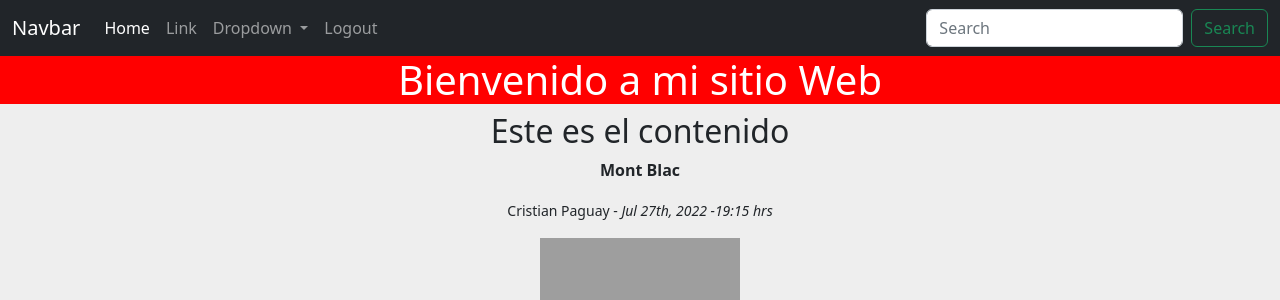
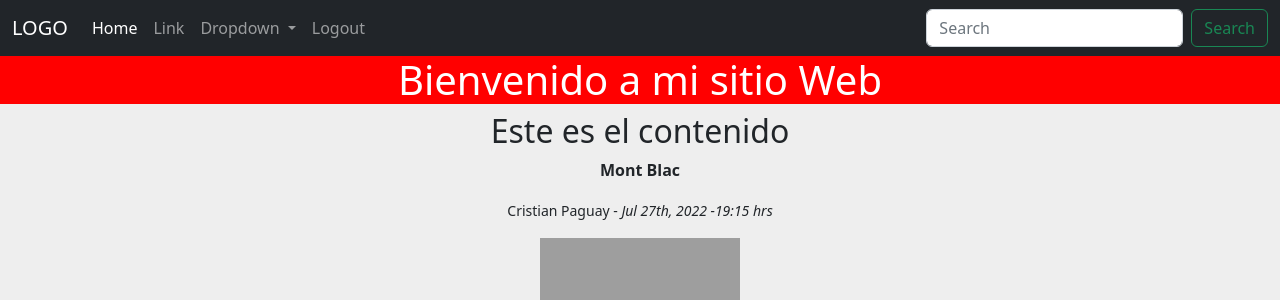
Before and after one commit to cristianpcU/platzigram, a Django app: page / in a window 1280 px wide. Shown: the top 300 px of the page. Run offline with Django 4.2, Linux system fonts and the light colour scheme; a user stored in the database is signed in; parts of the project's set-up code (start-up, migrations or seed data) failed here and were passed over; grey boxes are pictures that could not be loaded.

Commit message:
Update nav.html
Logo

```diff
--- a/templates/nav.html
+++ b/templates/nav.html
@@ -2,7 +2,7 @@
 
 <nav class="navbar navbar-expand-lg bg-light navbar-dark bg-dark">
     <div class="container-fluid">
-      <a class="navbar-brand" href="#">Navbar</a>
+      <a class="navbar-brand" href="#">LOGO</a>
       <button class="navbar-toggler" type="button" data-bs-toggle="collapse" data-bs-target="#navbarSupportedContent" aria-controls="navbarSupportedContent" aria-expanded="false" aria-label="Toggle navigation">
         <span class="navbar-toggler-icon"></span>
       </button>
```
